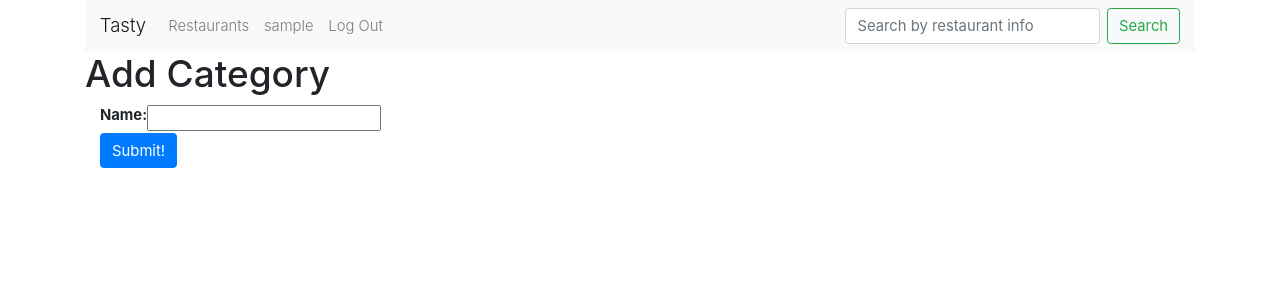
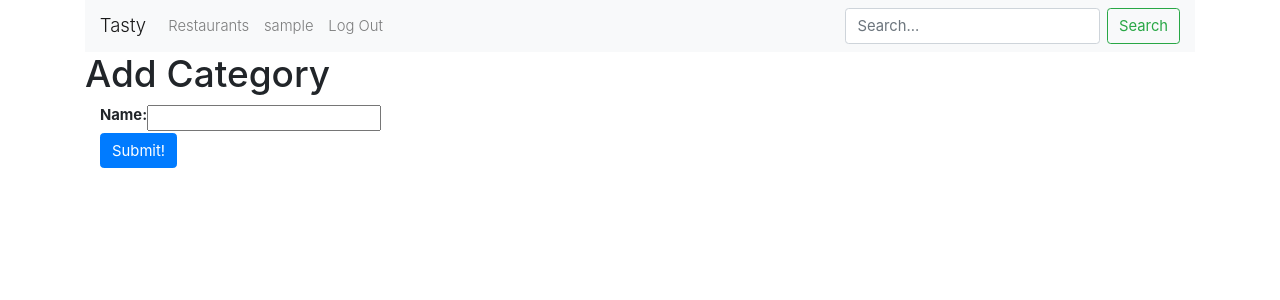
Before and after one commit to tvilla0000/Tasty, a Django app: page /category/1/create/ in a window 1280 px wide. Shown: the top 300 px of the page. Run offline with Django 3.2, Linux system fonts and the light colour scheme; the visitor is signed in with stand-in values (Sample User, id 1); some libraries are stand-ins or nearby versions.

Commit message:
edit search placeholder

```diff
--- a/main/templates/main/base.html
+++ b/main/templates/main/base.html
@@ -52,7 +52,7 @@
                 </ul>
                 <form method="get" action="{% url 'search' %}" id="search-form" class="form-inline my-2 my-lg-0">
                     {% csrf_token %}
-                    <input class="form-control mr-sm-2" type="search" placeholder="Search by restaurant info"
+                    <input class="form-control mr-sm-2" type="search" placeholder="Search..."
                         aria-label="Search" name="content" required>
                     <button class="btn btn-outline-success my-2 my-sm-0" type="submit">Search</button>
                 </form>
```
